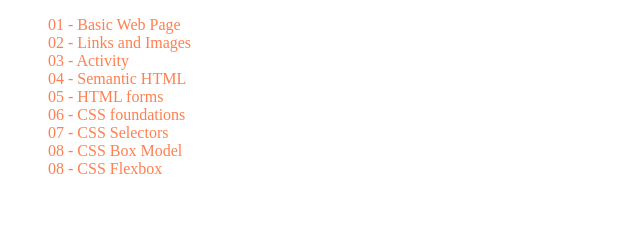
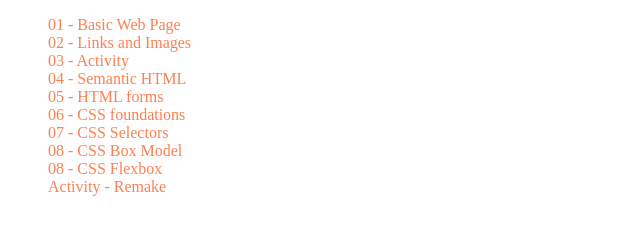
Before and after one commit to IanJuan04/wd82p, a plain HTML site: page index.html in a window 1280 px wide. Shown: the whole page, without its empty margins (0-640 px from the left). Drawn offline with Linux system fonts and the light colour scheme.

Commit message:
Add new root link for a remake activity

```diff
--- a/index.html
+++ b/index.html
@@ -19,6 +19,7 @@
       <li><a href="07-css_selectors/index.html">07 - CSS Selectors</a></li>
       <li><a href="08-css_box_model/index.html">08 - CSS Box Model</a></li>
       <li><a href="09-css_flexbox/index.html">08 - CSS Flexbox</a></li>
+      <li><a href="Activity-Remake/index.html"> Activity - Remake</a></li>
     </ul>
   </body>
 </html>
```
